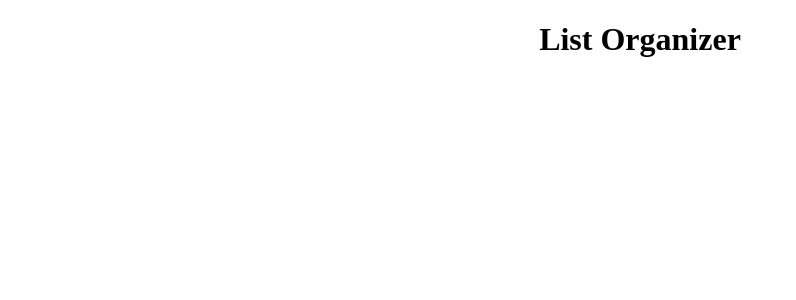
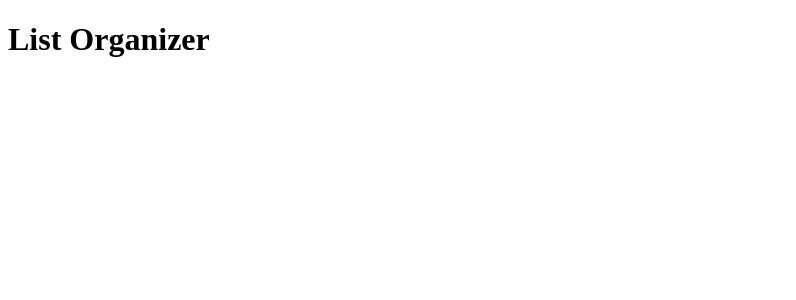
Before and after one commit to mrjasonweaver/list-organizer, an Angular app: page / in a window 1280 px wide. Shown: the top 300 px of the page, without its empty margins (0-796 px from the left). Built offline with nearby package versions, Linux system fonts and the light colour scheme.

Commit message:
Clean up

```diff
--- a/src/app/app.component.html
+++ b/src/app/app.component.html
@@ -1,5 +1,4 @@
-<!--The content below is only a placeholder and can be replaced.-->
-<div style="text-align:center">
+<div>
   <h1>
     {{ title }}
   </h1>
```
